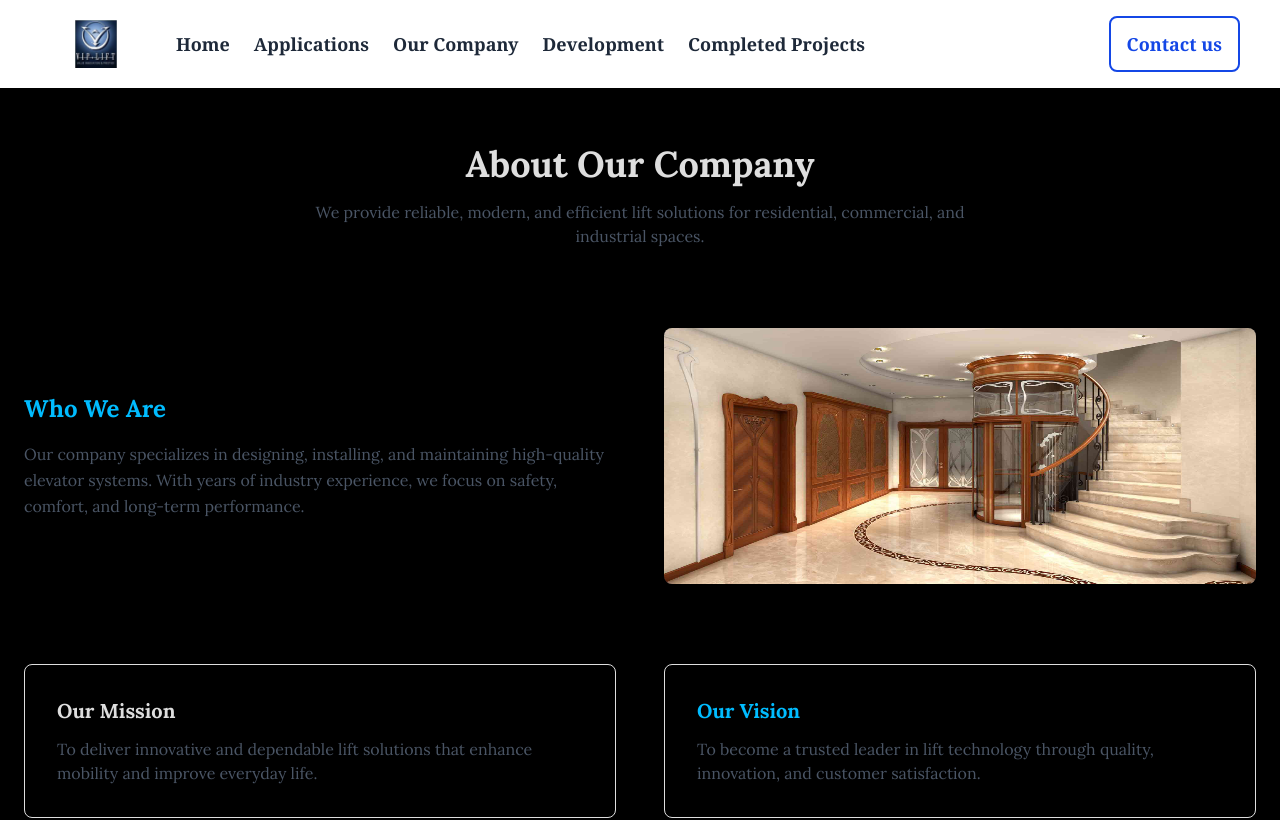
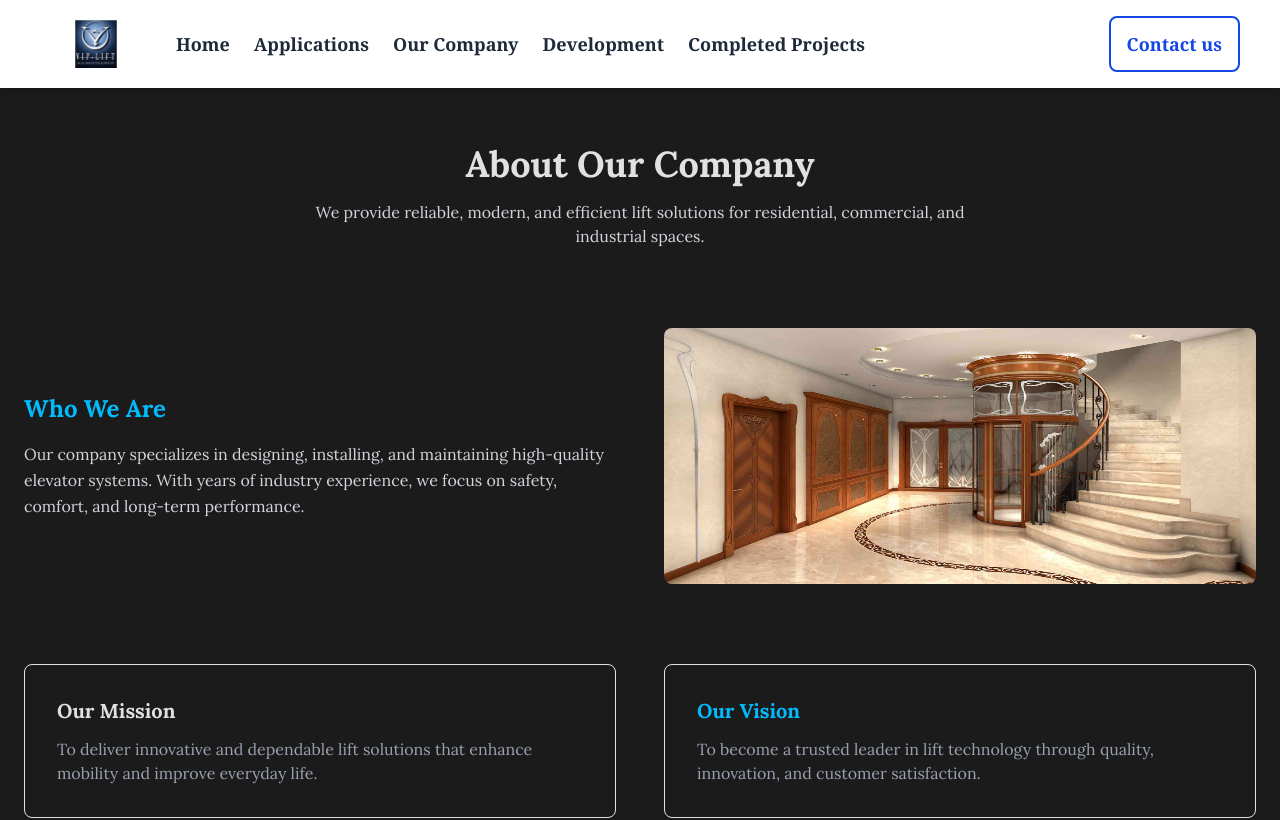
Before and after one commit to Ademiday00/VipLift, a React (Vite) app: page /company in a window 1280 px wide. Shown: the top 820 px of the page. Built offline with nearby package versions, Linux system fonts and the light colour scheme.

Commit message:
updated -v

```diff
--- a/src/components/Aboutus.tsx
+++ b/src/components/Aboutus.tsx
@@ -3,7 +3,7 @@ import Lift from "../assets/thirdimage.jpg";
 
 const Aboutus = () => {
   return (
-    <section className="bg-black py-16 px-4">
+    <section className="bg-grey-300 py-16 px-4">
       <div className="max-w-7xl mx-auto">
 
         <div className="grid grid-cols-1 lg:grid-cols-2 gap-6 items-center bg-[#1e1e1e] rounded-2xl p-6 lg:p-10 border border-[#2f2f2f]">
--- a/src/components/Applications.tsx
+++ b/src/components/Applications.tsx
@@ -51,7 +51,7 @@ const Applications = () => {
     },
   ];
 
-  // Motion variants
+
   const cardVariant = {
     hidden: { opacity: 0, y: 30, scale: 0.95 },
     visible: { opacity: 1, y: 0, scale: 1 },
@@ -67,7 +67,7 @@ const Applications = () => {
       <Navbar />
 
       <div className="px-6 md:px-20 py-16 font-[Lora]">
-        <h1 className="text-4xl md:text-5xl font-bold text-center text-blue-900 mb-16">
+        <h1 className="text-4xl md:text-5xl font-bold text-center text-white mb-16">
           Applications
         </h1>
 
--- a/src/components/Development.tsx
+++ b/src/components/Development.tsx
@@ -17,7 +17,7 @@ const Development = () => {
   };
 
   return (
-    <section className="w-full bg-black py-20 px-6 md:px-20 text-white font-[Lora]">
+    <section className="w-full bg-grey-700 py-20 px-6 md:px-20 text-white font-[Lora]">
       <Navbar />
 
 
--- a/src/components/Firstpage.tsx
+++ b/src/components/Firstpage.tsx
@@ -19,7 +19,7 @@ const Firstpage = () => {
 
   return (
     <div className="px-4 py-12">
-      <h1 className="text-blue-500 flex justify-center text-3xl md:text-5xl lg:text-6xl font-bold mb-12 text-center">
+      <h1 className="text-white flex justify-center text-3xl md:text-5xl lg:text-6xl font-bold mb-12 text-center">
         Lift Solution for Seamless Integration
       </h1>
 
--- a/src/components/Ourcompany.tsx
+++ b/src/components/Ourcompany.tsx
@@ -31,13 +31,13 @@ const Ourcompany = () => {
         viewport={{ once: true, amount: 0.3 }}
       >
         <h1 className="text-4xl font-bold mb-4">About Our Company</h1>
-        <p className="text-gray-600 max-w-2xl mx-auto">
+        <p className="text-gray-300 max-w-2xl mx-auto">
           We provide reliable, modern, and efficient lift solutions for residential,
           commercial, and industrial spaces.
         </p>
       </motion.section>
 
-      {/* Who We Are */}
+
       <motion.section
         className="mb-20 grid grid-cols-1 md:grid-cols-2 gap-12 items-center"
         variants={sectionVariant}
@@ -48,7 +48,7 @@ const Ourcompany = () => {
       >
         <div>
           <h2 className="text-2xl font-semibold mb-4 text-sky-400">Who We Are</h2>
-          <p className="text-gray-600 leading-relaxed">
+          <p className="text-gray-300 leading-relaxed">
             Our company specializes in designing, installing, and maintaining
             high-quality elevator systems. With years of industry experience,
             we focus on safety, comfort, and long-term performance.
@@ -60,7 +60,7 @@ const Ourcompany = () => {
         </div>
       </motion.section>
 
-      {/* Mission & Vision */}
+
       <motion.section
         className="mb-20 grid grid-cols-1 md:grid-cols-2 gap-12"
         variants={sectionVariant}
@@ -74,7 +74,7 @@ const Ourcompany = () => {
           variants={cardVariant}
         >
           <h3 className="text-xl font-semibold mb-3">Our Mission</h3>
-          <p className="text-gray-600">
+          <p className="text-gray-400">
             To deliver innovative and dependable lift solutions that enhance
             mobility and improve everyday life.
           </p>
@@ -85,7 +85,7 @@ const Ourcompany = () => {
           variants={cardVariant}
         >
           <h3 className="text-xl font-semibold mb-3 text-sky-400">Our Vision</h3>
-          <p className="text-gray-600">
+          <p className="text-gray-400">
             To become a trusted leader in lift technology through quality,
             innovation, and customer satisfaction.
           </p>
--- a/src/components/Recommendation.tsx
+++ b/src/components/Recommendation.tsx
@@ -13,7 +13,7 @@ const Recommendation = () => {
         Choose Excellence
       </h1>
 
-      <p className="text-center text-lg mb-10 text-gray-600">
+      <p className="text-center text-lg mb-10 text-gray-200">
         We deliver smart, reliable, and modern elevator solutions built on excellence and trust.
       </p>
 
--- a/src/components/Secondslide.tsx
+++ b/src/components/Secondslide.tsx
@@ -2,11 +2,11 @@ import Slide from "../assets/secondimage.jpg";
 
 const Secondslide = () => {
   return (
-    <section className="w-full bg-black px-4 py-12 flex justify-center">
+    <section className="w-full bg-grey-300 px-4 py-12 flex justify-center">
       <div className="max-w-6xl w-full">
 
 
-        <h1 className="text-3xl md:text-4xl font-bold text-blue-900 text-center mb-10">
+        <h1 className="text-3xl md:text-4xl font-bold text-blue-500 text-center mb-10">
          Our Expertise
         </h1>
 
--- a/src/index.css
+++ b/src/index.css
@@ -7,7 +7,7 @@
 
   color-scheme: light dark;
   color: rgba(255, 255, 255, 0.87);
-  background-color: black;
+  background-color: rgb(28, 27, 27);
 
   font-synthesis: none;
   text-rendering: optimizeLegibility;
```
